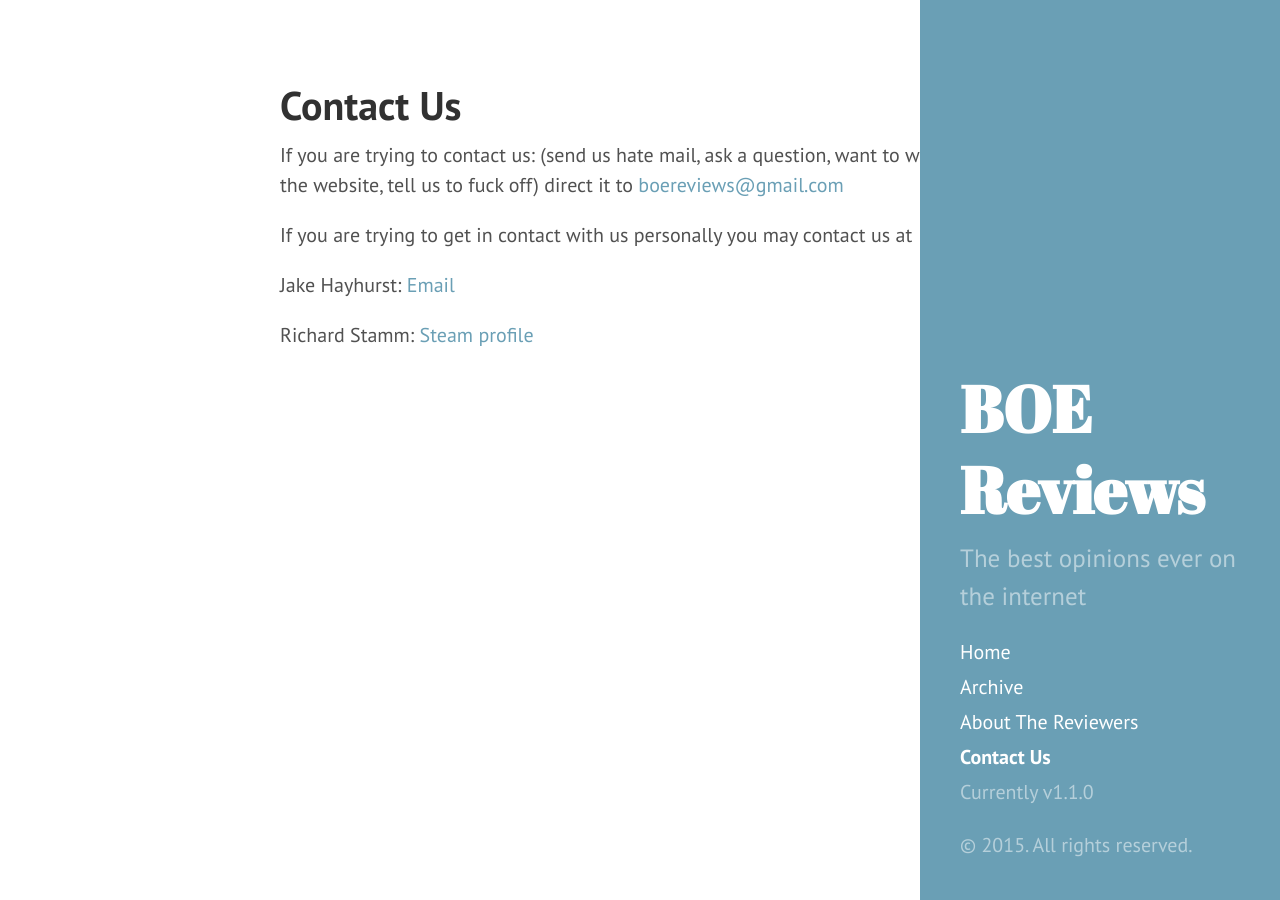
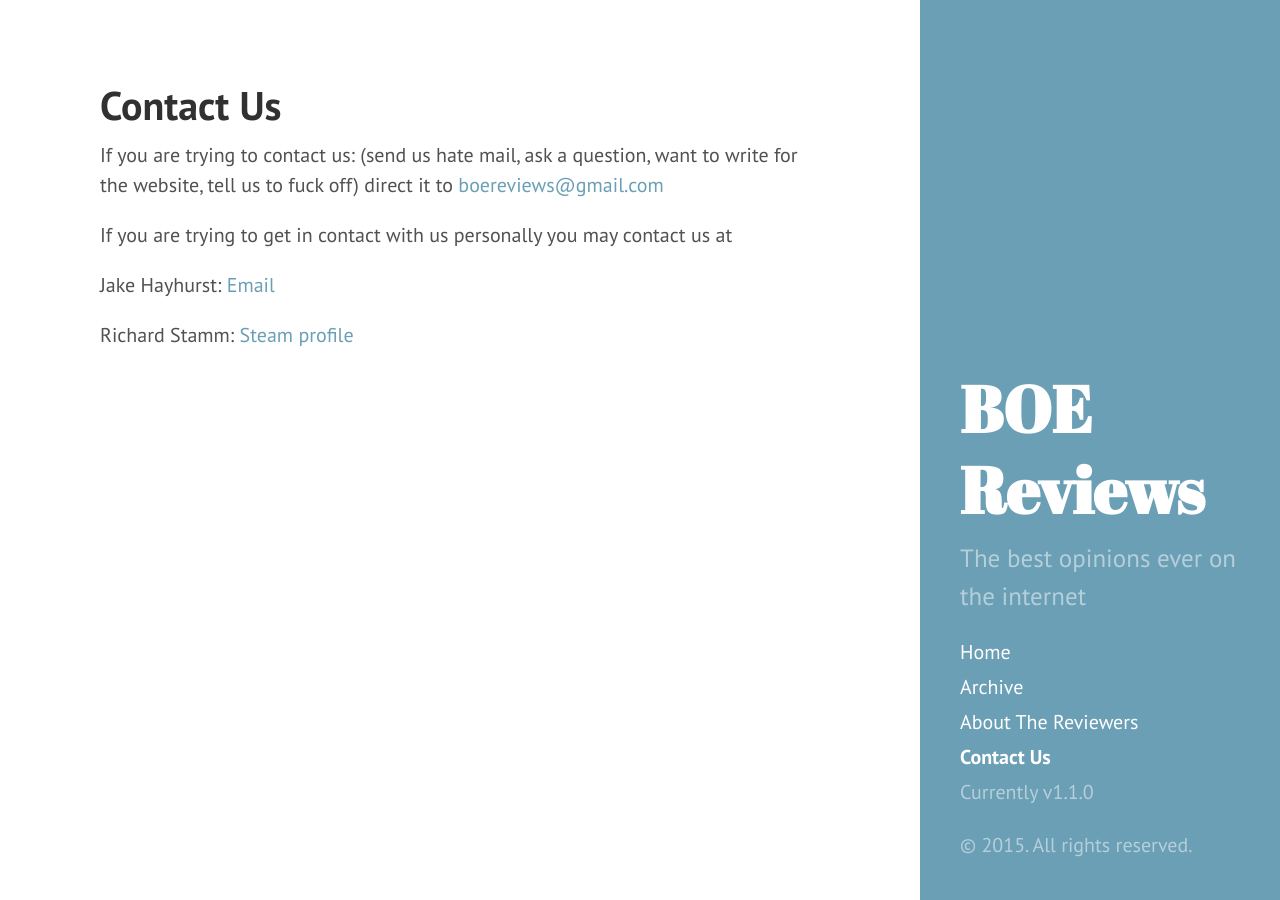
Before and after one commit to LordFluffyPants/LordFluffyPants.github.io, a Jekyll site: the page built from contact.md, in a window 1280 px wide. Built offline with Jekyll 4.4.1, drawn with Linux system fonts in a browser that asks for light colours; Markdown is read by kramdown in place of the engine named in the settings.

Commit message:
maybe someday the CSS will stop

```diff
--- a/public/css/hyde.css
+++ b/public/css/hyde.css
@@ -155,12 +155,10 @@ a.sidebar-nav-item:focus {
     background-color: #6a9fb5;
   }
   .layout-reverse .content {
-   /*
+
     margin-left: 2rem;
     margin-right: 20rem;
-    */
-    margin-left: auto;
-    margin-right: auto;
+
   }
   .layout-reverse .content a,
   .layout-reverse .related-posts li a:hover {
@@ -175,7 +173,7 @@ a.sidebar-nav-item:focus {
     margin-left: 4rem;
     margin-right: 22rem;
     */
-    margin-left: auto;
+    margin-left: 4rem;
     margin-right: auto;
   }
   .layout-reverse .content a,
```
